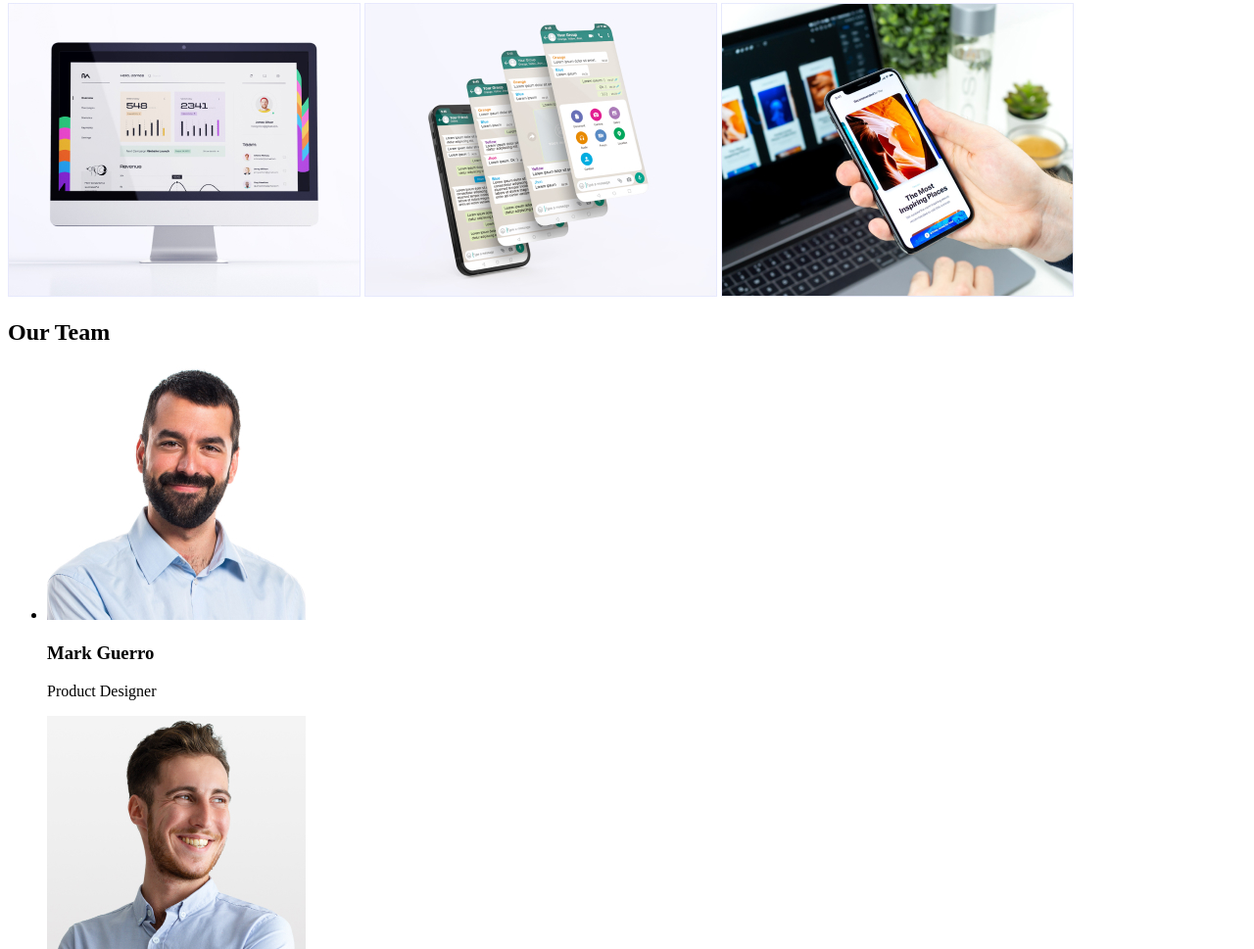
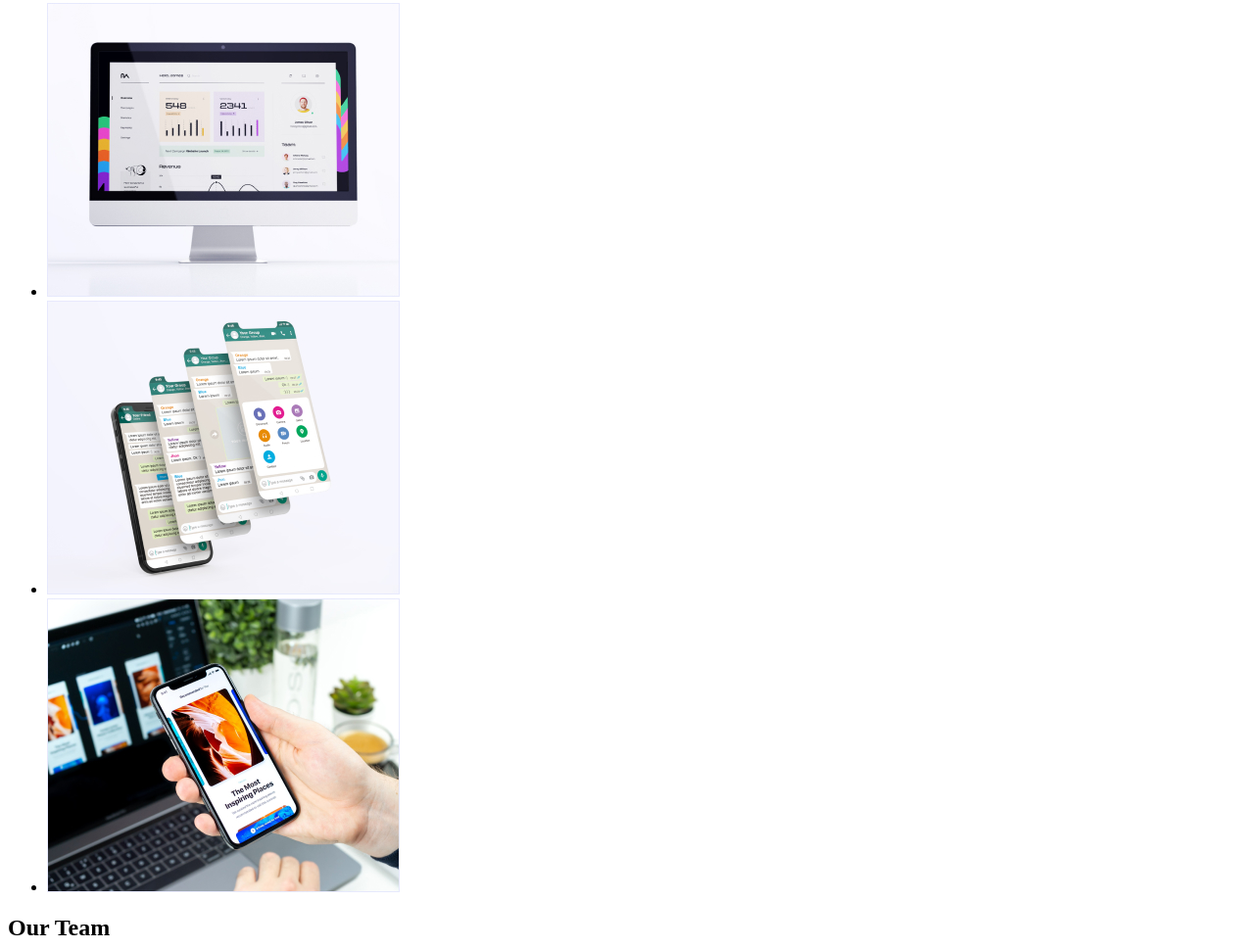
Before and after one commit to Lumin228/goit-markup-hw-01TrN3, a plain HTML site: page index.html in a window 1280 px wide. Shown: the part 611-1580 px from the top of the page at 98% size. Drawn offline with Linux system fonts and the light colour scheme.

Commit message:
Update index.html

```diff
--- a/index.html
+++ b/index.html
@@ -8,20 +8,20 @@
   <body>
     <header>
       <nav>
-        <a href="/index.html">WebStudio</a>
+        <a href="./index.html">WebStudio</a>
 
         <ul>
-          <li><a href="attribute inside">Contact</a></li>
-
           <li><a href="attribute inside">Studio</a></li>
 
           <li><a href="attribute inside">Portfolio</a></li>
+
+          <li><a href="attribute inside">Contact</a></li>
         </ul>
       </nav>
       <address>
         <ul>
           <li><a href="info@devstudio.com">info@devstudio.com</a></li>
-          <li><a href="tel:+11 000 111-11-11">11 (000) 111-11-11</a></li>
+          <li><a href="tel:+110001111111"">+11 (000) 111-11-11</a></li>
         </ul>
       </address>
     </header>
@@ -66,24 +66,36 @@
       </section>
       <section>
         <h2>What Are We Doing</h2>
+        <ul><li>
             <img
               src="./images/Computer.jpg"
               width="360"
               height="300"
               alt="computer"
             />
-        <img src="./images/Phones.jpg" width="360" height="300" alt="phones" />
+          </li>
+          <li>
+            <img
+              src="./images/Phones.jpg"
+              width="360"
+              height="300"
+              alt="phones"
+            />
+          </li>
+          <li>
             <img
               src="./images/both.jpg"
               width="360"
               height="300"
               alt="computer+phones"
             />
+          </li>
+          </ul>
       </section>
       <section>
         <h2>Our Team</h2>
         <ul>
-          <li><img src="./images/Mark.jpg" alt="Mark Gurrero" width="264"><h3>Mark Guerro</h3><p>Product Designer</p></li>
+          <li><img src="./images/Mark.jpg" alt="Mark Guerrero" width="264"><h3>Mark Guerrero</h3><p>Product Designer</p></li>
           <li><img src="./images/Tom.jpg" alt="Tom Ford" width="264"><h3>Tom Ford</h3><p>Frontend Developer</p></li>
           <li><img src="./images/Camila.jpg" alt="Camila Garcia" width="264"><h3>Camila Garcia</h3><p>Marketing</p></li>
           <li><img src="./images/Daniel.jpg" alt="Daniel Wilson" width="264"><h3>Daniel Wilson</h3><p>UI Designer</p></li>
```
Lines whose indentation alone changed are shown as unchanged.
